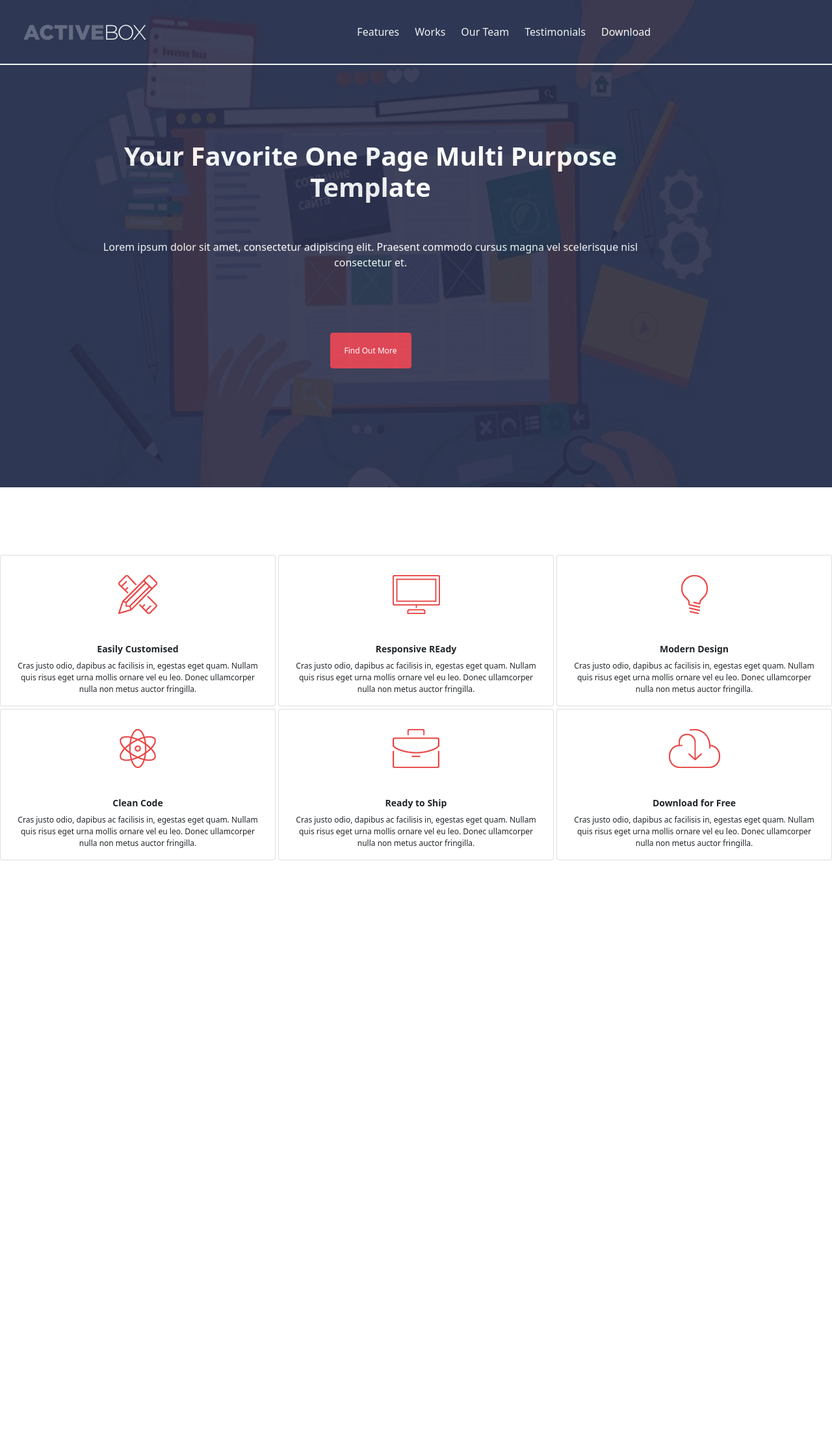
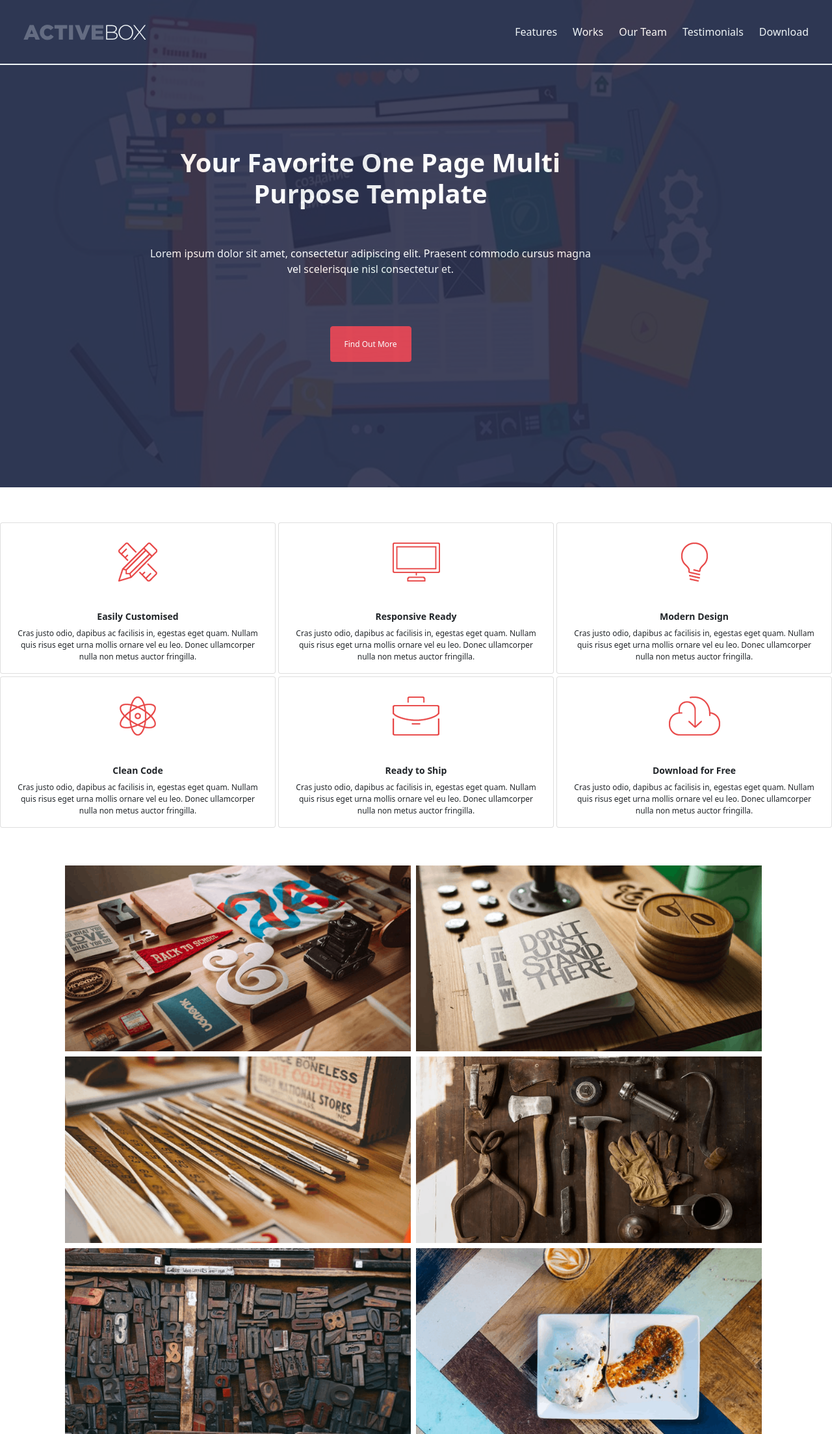
Before and after one commit to lirem/landing-ActiveBox, a plain HTML site: page index.html in a window 1280 px wide. Shown: the whole page at 65% size. Before the commit the page ends 1324 px from the top, so only its background shows below. Drawn offline with nearby package versions, Linux system fonts and the light colour scheme.

Commit message:
Added fotocards, fixed bugs with centering in header and paddings in cards

```diff
--- a/index.html
+++ b/index.html
@@ -15,9 +15,9 @@
     <div class="header">
     <header class="">
         <div class="container-fluid head row align-items-center">
-	    <div class="col-5"><img src="img/ActiveBox@1X.png" class="img-fluid" alt="logo"></div>
-	    <div class="row col-7">
-	        <div class="row headbar gx-4">
+	    <div class="col-auto"><img src="img/ActiveBox@1X.png" class="img-fluid" alt="logo"></div>
+	    <div class="row col justify-content-end">
+	        <div class="row headbar gx-4 justify-content-end">
 		    <div class="col-auto">Features</div>
 		    <div class="col-auto">Works</div>
 		    <div class="col-auto">Our Team</div>
@@ -27,12 +27,11 @@
 	    </div>
 	</div>
 	<div class="headmain container row align-items-center justify-content-center">
-    	    <div class="row gy-5 col col-md-10">
+    	    <div class="row gy-5 col-10 col-md-8">
 		<div class=""><h1 class="text-center"><strong>Your Favorite One Page Multi Purpose Template</h1></strong></div>
 	        <div class="headtext"><p class="text-center">Lorem ipsum dolor sit amet, consectetur adipiscing elit. Praesent commodo cursus magna vel scelerisque nisl consectetur et.</p></div>
 	    </div>
-	    <div class="w-100"></div>
-	    <div class="col-auto row justify-content-center">
+	    <div class="col-12 row justify-content-center">
 		<div class="col-auto"><button type="button" class="btn btn-danger button">Find Out More</button><div>
 	    </div>
 	</div>
@@ -42,8 +41,8 @@
 
 
 
-    <div class="row divkar justify-content-around gx-sm-1 gy-1">
-        <div class="col-5 col-sm-4">
+    <div class="row divkar gx-1 gy-1">
+        <div class="col-6 col-sm-4">
 	    <div class="card">
 	      <img src="img/kar/layer48.png" class="imgkar img-fluid mx-auto" alt="">
 	      <div class="card-body text-center">
@@ -52,16 +51,16 @@
 	      </div>
 	    </div>
 	</div>
-	<div class="col-5 col-sm-4">
+	<div class="col-6 col-sm-4">
 	    <div class="card">
               <img src="img/kar/layer44.png" class="imgkar img-fluid mx-auto" alt="">
               <div class="card-body text-center">
-                <h5 class="card-title">Responsive REady</h5>
+                <h5 class="card-title">Responsive Ready</h5>
                 <p class="card-text">Cras justo odio, dapibus ac facilisis in, egestas eget quam. Nullam quis risus eget urna mollis ornare vel eu leo. Donec ullamcorper nulla non metus auctor fringilla.</p>
               </div>
             </div>
 	</div>
-	<div class="col-5 col-sm-4">
+	<div class="col-6 col-sm-4">
 	    <div class="card">
               <img src="img/kar/layer47.png" class="imgkar img-fluid mx-auto" alt="">
               <div class="card-body text-center">
@@ -70,7 +69,7 @@
               </div>
             </div>
 	</div>
-	<div class="col-5 col-sm-4">
+	<div class="col-6 col-sm-4">
 	    <div class="card">
               <img src="img/kar/layer46.png" class="imgkar img-fluid mx-auto" alt="">
               <div class="card-body text-center">
@@ -79,7 +78,7 @@
               </div>
             </div>
 	</div>
-	<div class="col-5 col-sm-4">
+	<div class="col-6 col-sm-4">
 	    <div class="card">
               <img src="img/kar/layer43.png" class="imgkar img-fluid mx-auto" alt="">
               <div class="card-body text-center">
@@ -88,7 +87,7 @@
               </div>
             </div>
 	</div>
-	<div class="col-5 col-sm-4">
+	<div class="col-6 col-sm-4">
 	    <div class="card">
               <img src="img/kar/layer45.png" class="imgkar img-fluid mx-auto" alt="">
               <div class="card-body text-center">
@@ -97,6 +96,13 @@
               </div>
             </div>
 	</div>
+    </div>
+
+
+    <div class="fotocards row">
+	<div class="col-auto gy-1 gx-2 justify-content-center row"><div class="col-5 justify-content-evenly"><img src="img/sidebar/Layer 35@1X.png" class="img-fluid" alt=""></div><div class="col-5"><img src="img/sidebar/Layer 36@1X.png" class="img-fluid" alt=""></div></div>
+	<div class="col-auto gy-1 gx-2 justify-content-center row"><div class="col-5 justify-content-evenly"><img src="img/sidebar/Layer 39@1X.png" class="img-fluid" alt=""></div><div class="col-5"><img src="img/sidebar/Layer 40@1X.png" class="img-fluid" alt=""></div></div>
+	<div class="col-auto gy-1 gx-2 justify-content-center row"><div class="col-5 justify-content-evenly"><img src="img/sidebar/Layer 41@1X.png" class="img-fluid" alt=""></div><div class="col-5"><img src="img/sidebar/Layer 42@1X.png" class="img-fluid" alt=""></div></div>
     </div>
     <!-- Optional JavaScript; choose one of the two! -->
 
--- a/styles.css
+++ b/styles.css
@@ -38,5 +38,12 @@ font-size: 14px;
 font-weight: bold;
 }
 .divkar{
-margin-top: 100px;
+margin-top: 50px;
 }
+.fotocards{
+padding-top: 50px;
+}
+.img-fotocards{
+width: 100%;
+height: auto;
+}
```
Also changed, not shown: 2 other files.
